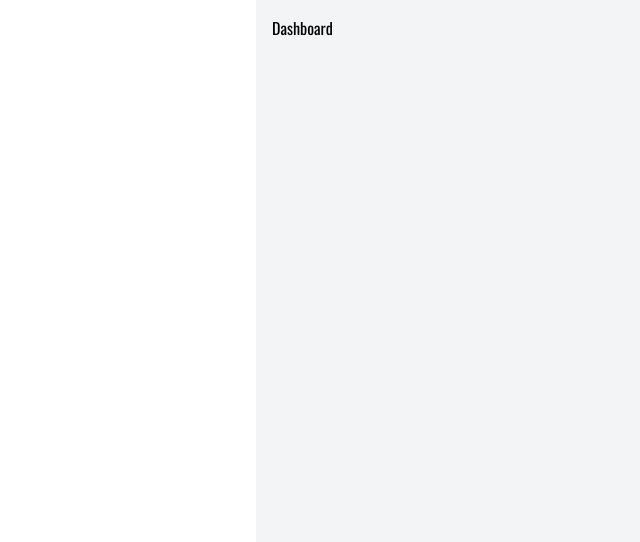
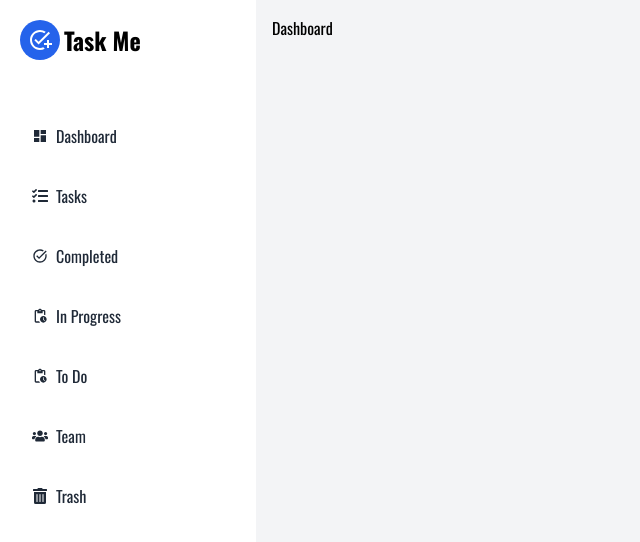
Before and after one commit to swastideep-maharana/Cloud-Based-task-Manager, a React (Vite) app in the folder client/: page /dashboard in a window 1280 px wide. Shown: the top 542 px of the page, without its empty margins (0-640 px from the left). Built offline with nearby package versions, Linux system fonts and the light colour scheme; sample sign-in values are in the browser's storage.

Commit message:
#added the sidebar

```diff
--- a/client/src/App.jsx
+++ b/client/src/App.jsx
@@ -7,6 +7,7 @@
 import Trash from "./pages/Trash.jsx";
 import TaskDetails from "./pages/TaskDetails.jsx";
 import { Toaster } from "sonner";
+import Sidebar from "./components/Sidebar.jsx";
 
 function Layout() {
   const { user } = useSelector((state) => state.auth);
@@ -16,7 +17,7 @@
   return user ? (
     <div className="w-full h-screen flex flex-col md:flex-row">
       <div className="w-1/5 h-screen bg-white sticky top-0 hidden md:block">
-        {/* <Sidebar/> */}
+        <Sidebar />
       </div>
       {/* <MobileSideBar/> */}
       <div className="flex-1 overflow-y-auto">
--- /dev/null
+++ b/client/src/components/Sidebar.jsx
@@ -0,0 +1,104 @@
+import React from "react";
+import {
+  MdDashboard,
+  MdOutlineAddTask,
+  MdOutlinePendingActions,
+  MdTaskAlt,
+} from "react-icons/md";
+import { FaTasks, FaTrashAlt, FaUsers } from "react-icons/fa";
+import { useDispatch, useSelector } from "react-redux";
+import { Link, useLocation } from "react-router-dom";
+import { setOpenSidebar } from "../redux/slices/authSlice";
+import clsx from "clsx";
+
+// Sidebar link data
+const linkData = [
+  {
+    label: "Dashboard",
+    path: "/dashboard",
+    icon: <MdDashboard />,
+  },
+  {
+    label: "Tasks",
+    path: "/tasks",
+    icon: <FaTasks />,
+  },
+  {
+    label: "Completed",
+    path: "/completed/completed",
+    icon: <MdTaskAlt />,
+  },
+  {
+    label: "In Progress",
+    path: "/in-progress/in-progress",
+    icon: <MdOutlinePendingActions />,
+  },
+  {
+    label: "To Do",
+    path: "/todo/todo",
+    icon: <MdOutlinePendingActions />,
+  },
+  {
+    label: "Team",
+    path: "/team",
+    icon: <FaUsers />,
+  },
+  {
+    label: "Trash",
+    path: "/trash",
+    icon: <FaTrashAlt />,
+  },
+];
+
+const Sidebar = () => {
+  const { user } = useSelector((state) => state.auth);
+  const dispatch = useDispatch();
+  const location = useLocation();
+
+  // Get the current path
+  const currentPath = location.pathname.split("/")[1];
+
+  // Sidebar links based on user role
+  const SidebarLinks = user?.isAdmin ? linkData : linkData.slice(0, 5);
+
+  // Close the sidebar when a link is clicked
+  const closeSidebar = () => {
+    dispatch(setOpenSidebar(false));
+  };
+
+  // Render NavLink component for each sidebar link
+  const NavLink = ({ el }) => {
+    return (
+      <Link
+        to={el.path}
+        onClick={closeSidebar}
+        className={clsx(
+          "w-full lg:w-3/4 flex gap-2 px-3 py-2 rounded-full items-center text-gray-800 text-base hover:bg-[#564ed2]",
+          currentPath === el.path.split("/")[0] ? "bg-blue-700 text-white" : ""
+        )}
+      >
+        {el.icon}
+        <span className="hover:text-[#2564ed]">{el.label}</span>
+      </Link>
+    );
+  };
+
+  return (
+    <div className="w-full h-full flex flex-col gap-6 p-5">
+      <h1 className="flex gap-1 items-center">
+        <p className="bg-blue-600 p-2 rounded-full">
+          <MdOutlineAddTask className="text-white text-2xl font-black" />
+        </p>
+        <span className="text-2xl font-bold text-black">Task Me</span>
+      </h1>
+
+      <div className="flex-1 flex flex-col gap-y-5 py-8">
+        {SidebarLinks.map((link) => (
+          <NavLink key={link.label} el={link} />
+        ))}
+      </div>
+    </div>
+  );
+};
+
+export default Sidebar;
```
